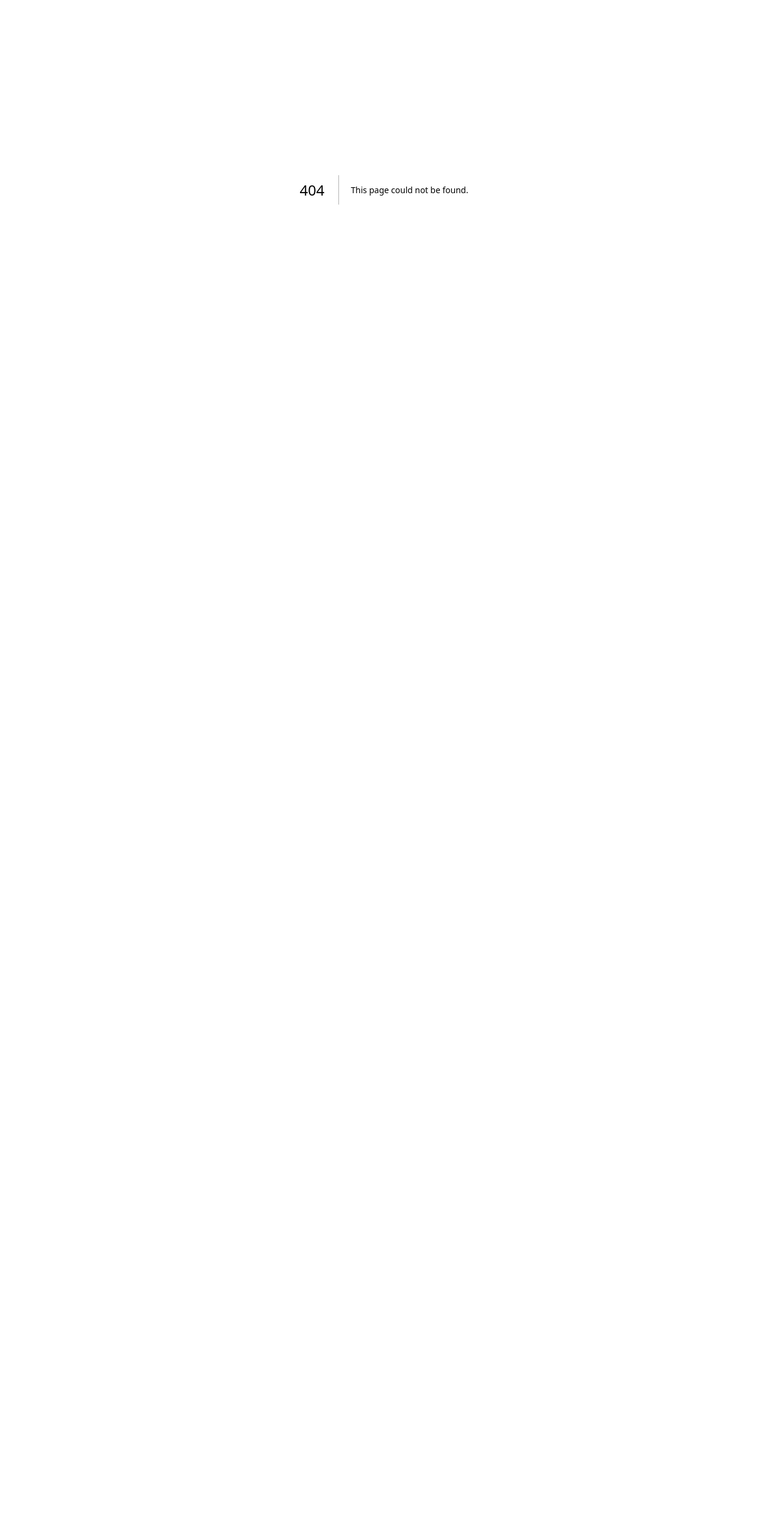
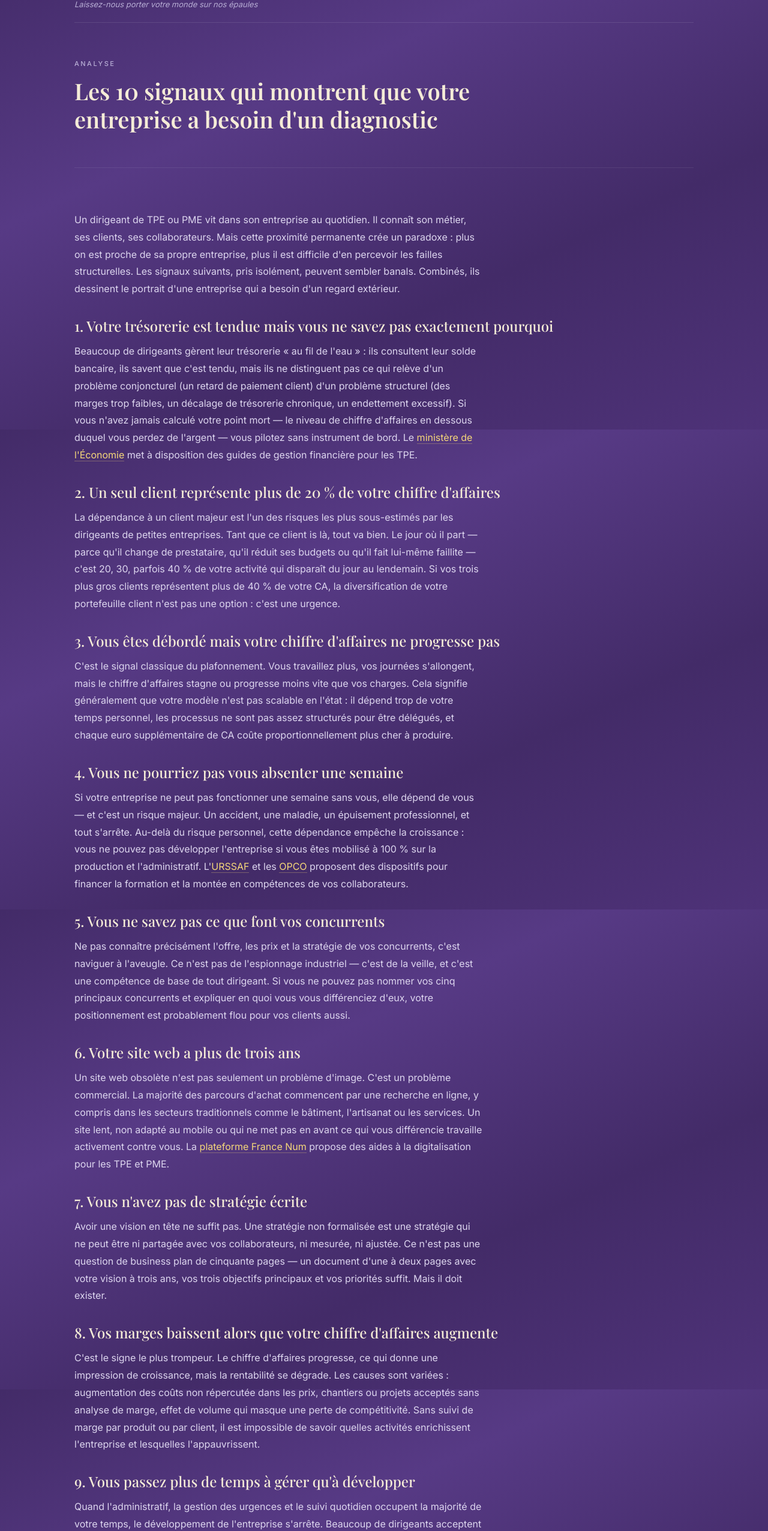
Before and after one commit to gabrielsimonetti62-hub/atlas-diagnostic, a Next.js app: page /articles/10-signaux-diagnostic in a window 1280 px wide. Before the commit this address had no page. Shown: the part 84-2636 px from the top of the page at 60% size. Before the commit the page ends 800 px from the top, so only its background shows below. Built offline with nearby package versions, Linux system fonts and the light colour scheme; a web font is replaced by a local one.

Commit message:
Create page.js

```diff
--- /dev/null
+++ b/app/articles/10-signaux-diagnostic/page.js
@@ -0,0 +1,67 @@
+import Link from "next/link";
+import { Nav, Footer } from "../../components";
+
+export const metadata = {
+  title: "Les 10 signaux qui montrent que votre entreprise a besoin d'un diagnostic | ATLAS",
+  description: "Trésorerie tendue, concentration client, dirigeant débordé : les indicateurs concrets qui doivent alerter un dirigeant de TPE ou PME.",
+};
+
+export default function Article2() {
+  return (
+    <>
+      <Nav />
+      <div className="container">
+        <section className="page-header">
+          <div className="section-label">Analyse</div>
+          <h1>Les 10 signaux qui montrent que votre entreprise a besoin d&apos;un diagnostic</h1>
+        </section>
+      </div>
+      <div className="container"><hr className="divider" /></div>
+      <div className="container">
+        <section className="section article-body">
+
+          <p>Un dirigeant de TPE ou PME vit dans son entreprise au quotidien. Il conna&icirc;t son m&eacute;tier, ses clients, ses collaborateurs. Mais cette proximit&eacute; permanente cr&eacute;e un paradoxe : plus on est proche de sa propre entreprise, plus il est difficile d&apos;en percevoir les failles structurelles. Les signaux suivants, pris isol&eacute;ment, peuvent sembler banals. Combin&eacute;s, ils dessinent le portrait d&apos;une entreprise qui a besoin d&apos;un regard ext&eacute;rieur.</p>
+
+          <h2>1. Votre tr&eacute;sorerie est tendue mais vous ne savez pas exactement pourquoi</h2>
+          <p>Beaucoup de dirigeants g&egrave;rent leur tr&eacute;sorerie &laquo; au fil de l&apos;eau &raquo; : ils consultent leur solde bancaire, ils savent que c&apos;est tendu, mais ils ne distinguent pas ce qui rel&egrave;ve d&apos;un probl&egrave;me conjoncturel (un retard de paiement client) d&apos;un probl&egrave;me structurel (des marges trop faibles, un d&eacute;calage de tr&eacute;sorerie chronique, un endettement excessif). Si vous n&apos;avez jamais calcul&eacute; votre point mort &mdash; le niveau de chiffre d&apos;affaires en dessous duquel vous perdez de l&apos;argent &mdash; vous pilotez sans instrument de bord. Le <a href="https://www.economie.gouv.fr/entreprises" target="_blank" rel="noopener">minist&egrave;re de l&apos;&Eacute;conomie</a> met &agrave; disposition des guides de gestion financi&egrave;re pour les TPE.</p>
+
+          <h2>2. Un seul client repr&eacute;sente plus de 20 % de votre chiffre d&apos;affaires</h2>
+          <p>La d&eacute;pendance &agrave; un client majeur est l&apos;un des risques les plus sous-estim&eacute;s par les dirigeants de petites entreprises. Tant que ce client is l&agrave;, tout va bien. Le jour o&ugrave; il part &mdash; parce qu&apos;il change de prestataire, qu&apos;il r&eacute;duit ses budgets ou qu&apos;il fait lui-m&ecirc;me faillite &mdash; c&apos;est 20, 30, parfois 40 % de votre activit&eacute; qui dispara&icirc;t du jour au lendemain. Si vos trois plus gros clients repr&eacute;sentent plus de 40 % de votre CA, la diversification de votre portefeuille client n&apos;est pas une option : c&apos;est une urgence.</p>
+
+          <h2>3. Vous &ecirc;tes d&eacute;bord&eacute; mais votre chiffre d&apos;affaires ne progresse pas</h2>
+          <p>C&apos;est le signal classique du plafonnement. Vous travaillez plus, vos journ&eacute;es s&apos;allongent, mais le chiffre d&apos;affaires stagne ou progresse moins vite que vos charges. Cela signifie g&eacute;n&eacute;ralement que votre mod&egrave;le n&apos;est pas scalable en l&apos;&eacute;tat : il d&eacute;pend trop de votre temps personnel, les processus ne sont pas assez structur&eacute;s pour &ecirc;tre d&eacute;l&eacute;gu&eacute;s, et chaque euro suppl&eacute;mentaire de CA co&ucirc;te proportionnellement plus cher &agrave; produire.</p>
+
+          <h2>4. Vous ne pourriez pas vous absenter une semaine</h2>
+          <p>Si votre entreprise ne peut pas fonctionner une semaine sans vous, elle d&eacute;pend de vous &mdash; et c&apos;est un risque majeur. Un accident, une maladie, un &eacute;puisement professionnel, et tout s&apos;arr&ecirc;te. Au-del&agrave; du risque personnel, cette d&eacute;pendance emp&ecirc;che la croissance : vous ne pouvez pas d&eacute;velopper l&apos;entreprise si vous &ecirc;tes mobilis&eacute; &agrave; 100 % sur la production et l&apos;administratif. L&apos;<a href="https://www.urssaf.fr" target="_blank" rel="noopener">URSSAF</a> et les <a href="https://www.opco.fr" target="_blank" rel="noopener">OPCO</a> proposent des dispositifs pour financer la formation et la mont&eacute;e en comp&eacute;tences de vos collaborateurs.</p>
+
+          <h2>5. Vous ne savez pas ce que font vos concurrents</h2>
+          <p>Ne pas conna&icirc;tre pr&eacute;cis&eacute;ment l&apos;offre, les prix et la strat&eacute;gie de vos concurrents, c&apos;est naviguer &agrave; l&apos;aveugle. Ce n&apos;est pas de l&apos;espionnage industriel &mdash; c&apos;est de la veille, et c&apos;est une comp&eacute;tence de base de tout dirigeant. Si vous ne pouvez pas nommer vos cinq principaux concurrents et expliquer en quoi vous vous diff&eacute;renciez d&apos;eux, votre positionnement est probablement flou pour vos clients aussi.</p>
+
+          <h2>6. Votre site web a plus de trois ans</h2>
+          <p>Un site web obsol&egrave;te n&apos;est pas seulement un probl&egrave;me d&apos;image. C&apos;est un probl&egrave;me commercial. La majorit&eacute; des parcours d&apos;achat commencent par une recherche en ligne, y compris dans les secteurs traditionnels comme le b&acirc;timent, l&apos;artisanat ou les services. Un site lent, non adapt&eacute; au mobile ou qui ne met pas en avant ce qui vous diff&eacute;rencie travaille activement contre vous. La <a href="https://www.francenum.gouv.fr" target="_blank" rel="noopener">plateforme France Num</a> propose des aides &agrave; la digitalisation pour les TPE et PME.</p>
+
+          <h2>7. Vous n&apos;avez pas de strat&eacute;gie &eacute;crite</h2>
+          <p>Avoir une vision en t&ecirc;te ne suffit pas. Une strat&eacute;gie non formalis&eacute;e est une strat&eacute;gie qui ne peut &ecirc;tre ni partag&eacute;e avec vos collaborateurs, ni mesur&eacute;e, ni ajust&eacute;e. Ce n&apos;est pas une question de business plan de cinquante pages &mdash; un document d&apos;une &agrave; deux pages avec votre vision &agrave; trois ans, vos trois objectifs principaux et vos priorit&eacute;s suffit. Mais il doit exister.</p>
+
+          <h2>8. Vos marges baissent alors que votre chiffre d&apos;affaires augmente</h2>
+          <p>C&apos;est le signe le plus trompeur. Le chiffre d&apos;affaires progresse, ce qui donne une impression de croissance, mais la rentabilit&eacute; se d&eacute;grade. Les causes sont vari&eacute;es : augmentation des co&ucirc;ts non r&eacute;percut&eacute;e dans les prix, chantiers ou projets accept&eacute;s sans analyse de marge, effet de volume qui masque une perte de comp&eacute;titivit&eacute;. Sans suivi de marge par produit ou par client, il est impossible de savoir quelles activit&eacute;s enrichissent l&apos;entreprise et lesquelles l&apos;appauvrissent.</p>
+
+          <h2>9. Vous passez plus de temps &agrave; g&eacute;rer qu&apos;&agrave; d&eacute;velopper</h2>
+          <p>Quand l&apos;administratif, la gestion des urgences et le suivi quotidien occupent la majorit&eacute; de votre temps, le d&eacute;veloppement de l&apos;entreprise s&apos;arr&ecirc;te. Beaucoup de dirigeants acceptent cette r&eacute;alit&eacute; comme une fatalit&eacute;. Ce n&apos;en est pas une &mdash; c&apos;est un probl&egrave;me d&apos;organisation et de d&eacute;l&eacute;gation qui se r&eacute;sout par des outils, des processus et parfois un recrutement cibl&eacute;.</p>
+
+          <h2>10. Vous ne communiquez pas en dehors des &eacute;changes commerciaux</h2>
+          <p>Si vos clients n&apos;entendent parler de vous qu&apos;au moment o&ugrave; vous leur vendez quelque chose, vous laissez le terrain libre &agrave; vos concurrents. Une pr&eacute;sence r&eacute;guli&egrave;re &mdash; m&ecirc;me modeste &mdash; sur les r&eacute;seaux sociaux, par newsletter ou par des contenus utiles, maintient votre entreprise dans l&apos;esprit de vos clients et de vos prospects. C&apos;est particuli&egrave;rement vrai pour les activit&eacute;s o&ugrave; le cycle de vente est long ou o&ugrave; le bouche-&agrave;-oreille joue un r&ocirc;le important.</p>
+
+          <h2>Ce que ces signaux ont en commun</h2>
+          <p>Aucun de ces signaux n&apos;est grave en soi. C&apos;est leur combinaison qui cr&eacute;e le risque. Un dirigeant qui cumule trois ou quatre de ces signaux dirige une entreprise qui fonctionne &mdash; mais qui fonctionne moins bien qu&apos;elle ne le pourrait, et qui s&apos;expose &agrave; des difficult&eacute;s &agrave; moyen terme.</p>
+          <p>Le r&ocirc;le d&apos;un diagnostic strat&eacute;gique est pr&eacute;cis&eacute;ment d&apos;objectiver ces signaux, de mesurer leur gravit&eacute;, et de les transformer en un plan d&apos;action concret et prioris&eacute;.</p>
+
+          <div className="article-cta">
+            <Link href="/#offres" className="btn-cta">Faire le diagnostic de mon entreprise &rarr;</Link>
+          </div>
+        </section>
+      </div>
+      <Footer />
+    </>
+  );
+}
```
